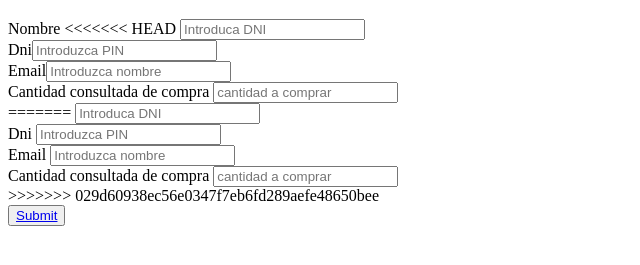
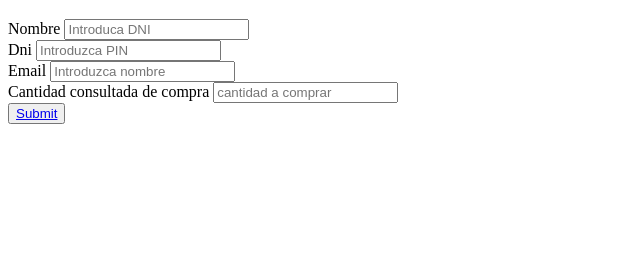
Before and after one commit to jjcasco99/BitCoinExchange, a website: page index.html in a window 1280 px wide. Shown: the part 105-370 px from the top of the page, without its empty margins (0-640 px from the left). Drawn offline with Linux system fonts and the light colour scheme.

Commit message:
add changes

```diff
--- a/index.html
+++ b/index.html
@@ -8,7 +8,6 @@
     <title>Document</title>
   </head>
   <body>
-
     <header>
       <nav>
         <li><a href="./pages/login.html">Inicia sesión</a></li>
@@ -21,31 +20,47 @@
       <form action="/Consulta" method="POST">
         <div class="form-group">
           <label for="dbName">Nombre</label>
-<<<<<<< HEAD
           <input
-            type="text" class="form-control"id="nombrePersona" aria-describedby="emailHelp" placeholder="Introduca DNI"name="nombrePersona"/><br />
-        </div>
-        <div class="form-group">
-          <label for="collName">Dni</label><input type="text" class="form-control" id="dniPersona" aria-describedby="emailHelp" placeholder="Introduzca PIN" name="dniPersona"/><br />
-          <label for="collName">Email</label><input type="email" class="form-control" id="emailPersona" aria-describedby="emailHelp"          placeholder="Introduzca nombre"
-            name="emailPersona"
+            type="text"
+            class="form-control"
+            id="nombrePersona"
+            aria-describedby="emailHelp"
+            placeholder="Introduca DNI"
+            name="nombrePersona"
           /><br />
-          <label for="collName">Cantidad consultada de compra</label>
-          <input
-            type="number"class="form-control"id="consultaPersona"aria-describedby="emailHelp"placeholder="cantidad a comprar"name="consultaPersona"/><br />
-=======
-          <input type="text" class="form-control" id="nombrePersona" aria-describedby="emailHelp" placeholder="Introduca DNI" name="nombrePersona"/><br/>
         </div>
         <div class="form-group">
           <label for="dniPersona">Dni</label>
-          <input type="text" class="form-control" id="dniPersona" aria-describedby="emailHelp" placeholder="Introduzca PIN" name="dniPersona"/><br/>
+          <input
+            type="text"
+            class="form-control"
+            id="dniPersona"
+            aria-describedby="emailHelp"
+            placeholder="Introduzca PIN"
+            name="dniPersona"
+          /><br />
           <label for="emailPersona">Email</label>
-          <input type="email" class="form-control" id="emailPersona" aria-describedby="emailHelp" placeholder="Introduzca nombre" name="emailPersona"/><br/>
+          <input
+            type="email"
+            class="form-control"
+            id="emailPersona"
+            aria-describedby="emailHelp"
+            placeholder="Introduzca nombre"
+            name="emailPersona"
+          /><br />
           <label for="consultaPersona">Cantidad consultada de compra</label>
-          <input type="number" class="form-control" id="consultaPersona" aria-describedby="emailHelp" placeholder="cantidad a comprar" name="consultaPersona"/><br/>
->>>>>>> 029d60938ec56e0347f7eb6fd289aefe48650bee
+          <input
+            type="number"
+            class="form-control"
+            id="consultaPersona"
+            aria-describedby="emailHelp"
+            placeholder="cantidad a comprar"
+            name="consultaPersona"
+          /><br />
         </div>
-        <button type="submit" class="btn btn-primary"><a href="./pages/compra.html">Submit</a></button>
+        <button type="submit" class="btn btn-primary">
+          <a href="./pages/compra.html">Submit</a>
+        </button>
       </form>
     </div>
   </body>
```
